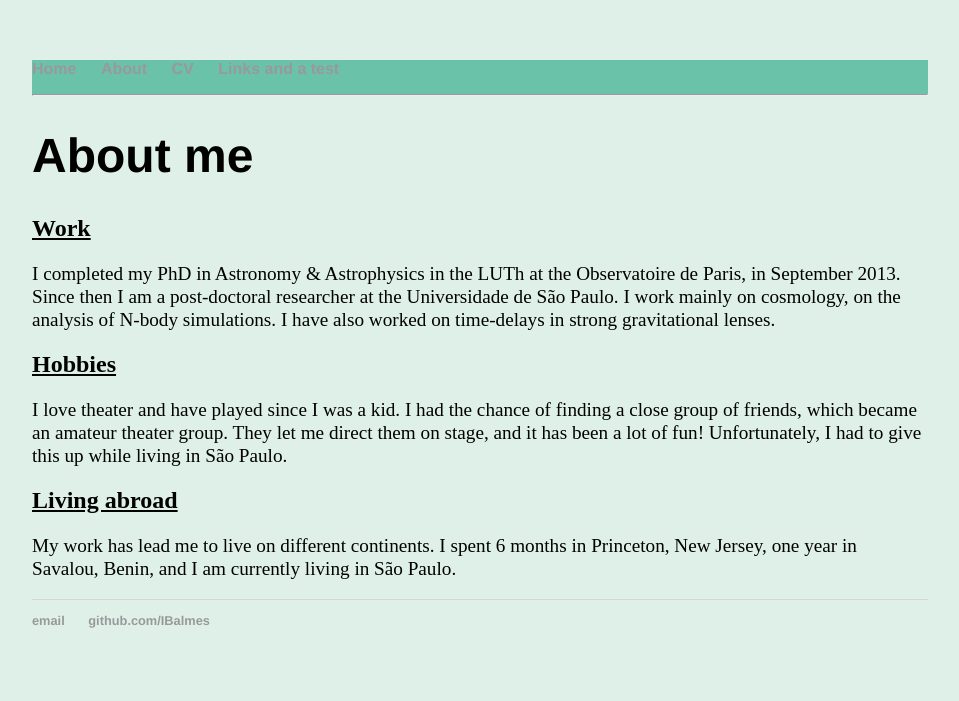
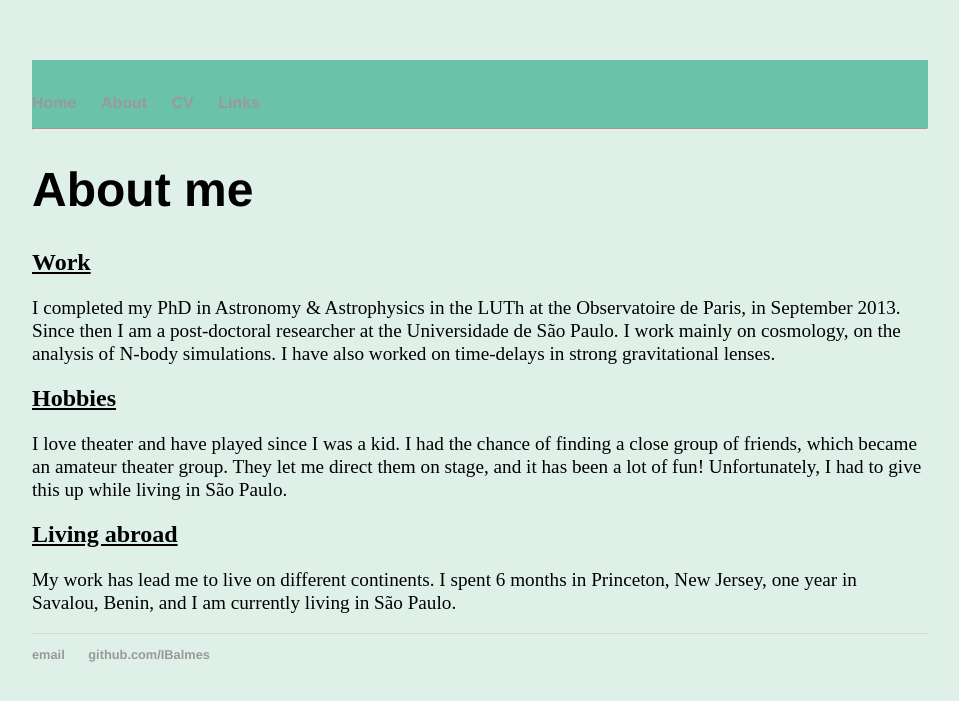
Before and after one commit to IBalmes/IBalmes.github.io, a Jekyll site: the page built from about/index.html, in a window 1280 px wide. Shown: the top 701 px of the page, without its empty margins (160-1119 px from the left). Built offline with Jekyll 4.4.1, drawn with Linux system fonts in a browser that asks for light colours.

Commit message:
Update default.html

```diff
--- a/_layouts/default.html
+++ b/_layouts/default.html
@@ -7,11 +7,12 @@
   </head>
   <body>
     <nav>
+      <br />
       <ul>
         <li><a href="/">Home</a></li>
         <li><a href="/about">About</a></li>
         <li><a href="/CV">CV</a></li>
-        <li><a href="/links">Links and a test</a></li>
+        <li><a href="/links">Links</a></li>
       </ul>
       <hr>
     </nav>
```
